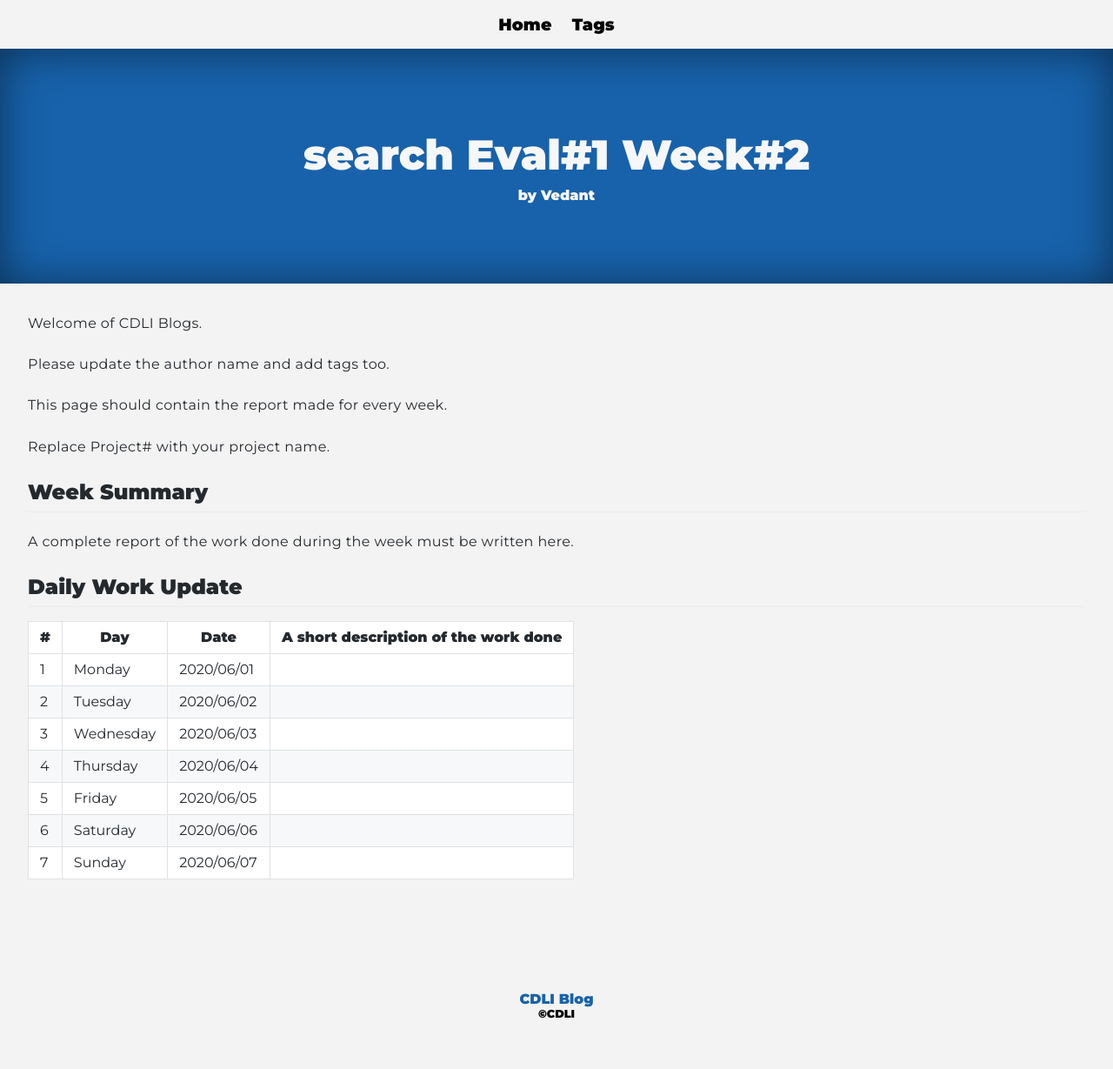
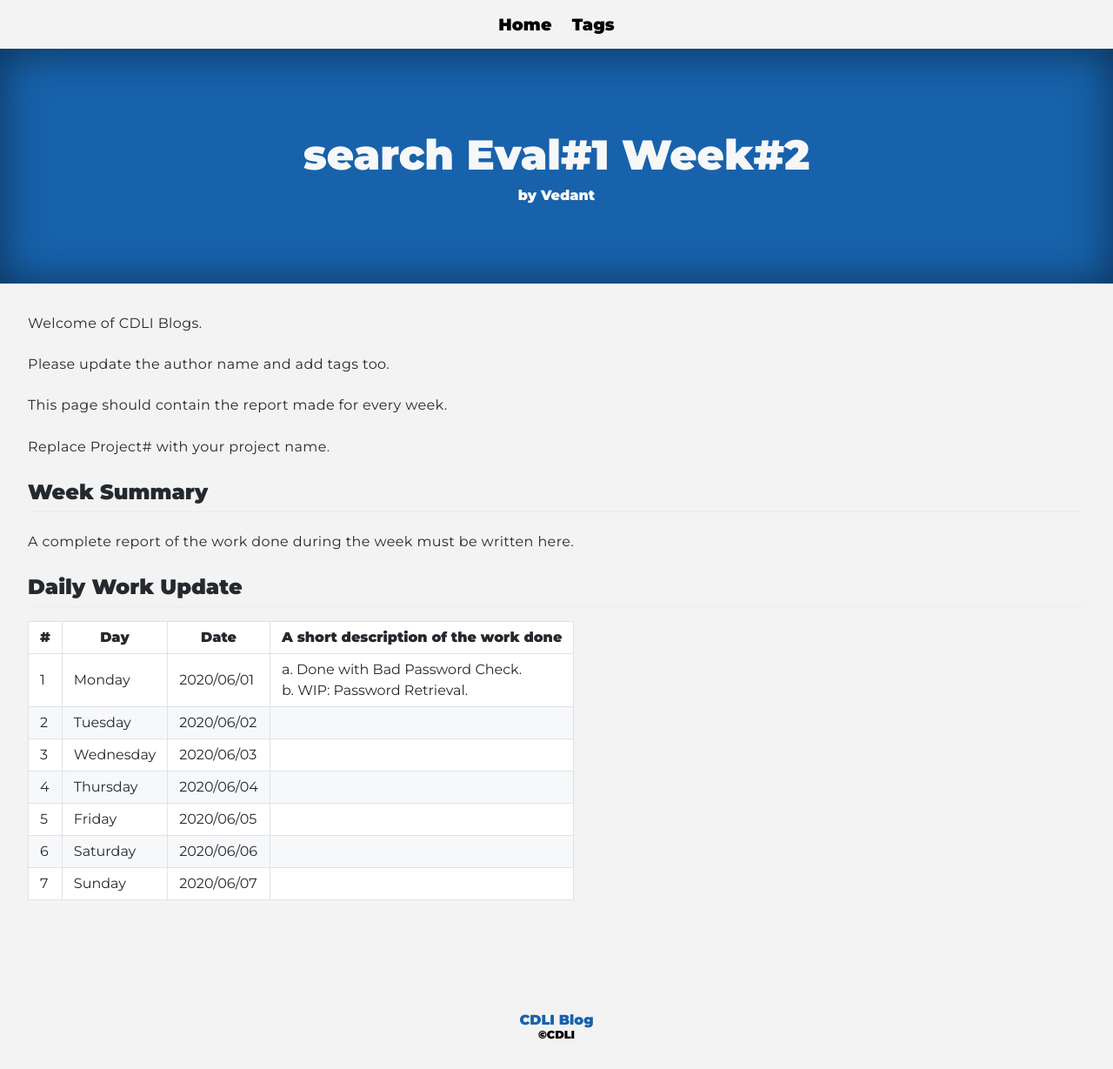
Before and after one commit to cdli-gh/blog, a Jekyll site: the page built from _blog/gsoc20/search/posts/02_week2.md, in a window 1280 px wide. Shown: the whole page at 87% size. Built offline with Jekyll 4.4.1, drawn with Linux system fonts in a browser that asks for light colours; Markdown is read by kramdown in place of the engine named in the settings; before the commit the page ends 1205 px from its top, so only the background shows below that.

Commit message:
Search : DailyUpdates 2:1

```diff
--- a/_blog/gsoc20/search/posts/02_week2.md
+++ b/_blog/gsoc20/search/posts/02_week2.md
@@ -21,7 +21,7 @@ A complete report of the work done during the week must be written here.
 
 |\#|Day|Date|A short description of the work done|
 |---	|---	|---	|---	|
-|1   	| Monday 	|   2020/06/01	|   	|
+|1   	| Monday 	|   2020/06/01	|  a. Done with Bad Password Check. <br> b. WIP: Password Retrieval.	|
 |2   	| Tuesday  	|   2020/06/02	|   	|
 |3   	| Wednesday  	|  2020/06/03 	|   	|
 |4   	| Thursday  	|   2020/06/04	|   	|
```
Also changed, not shown: other parts of _blog/gsoc20/search/posts/02_week2.md (+1 -1 lines).
